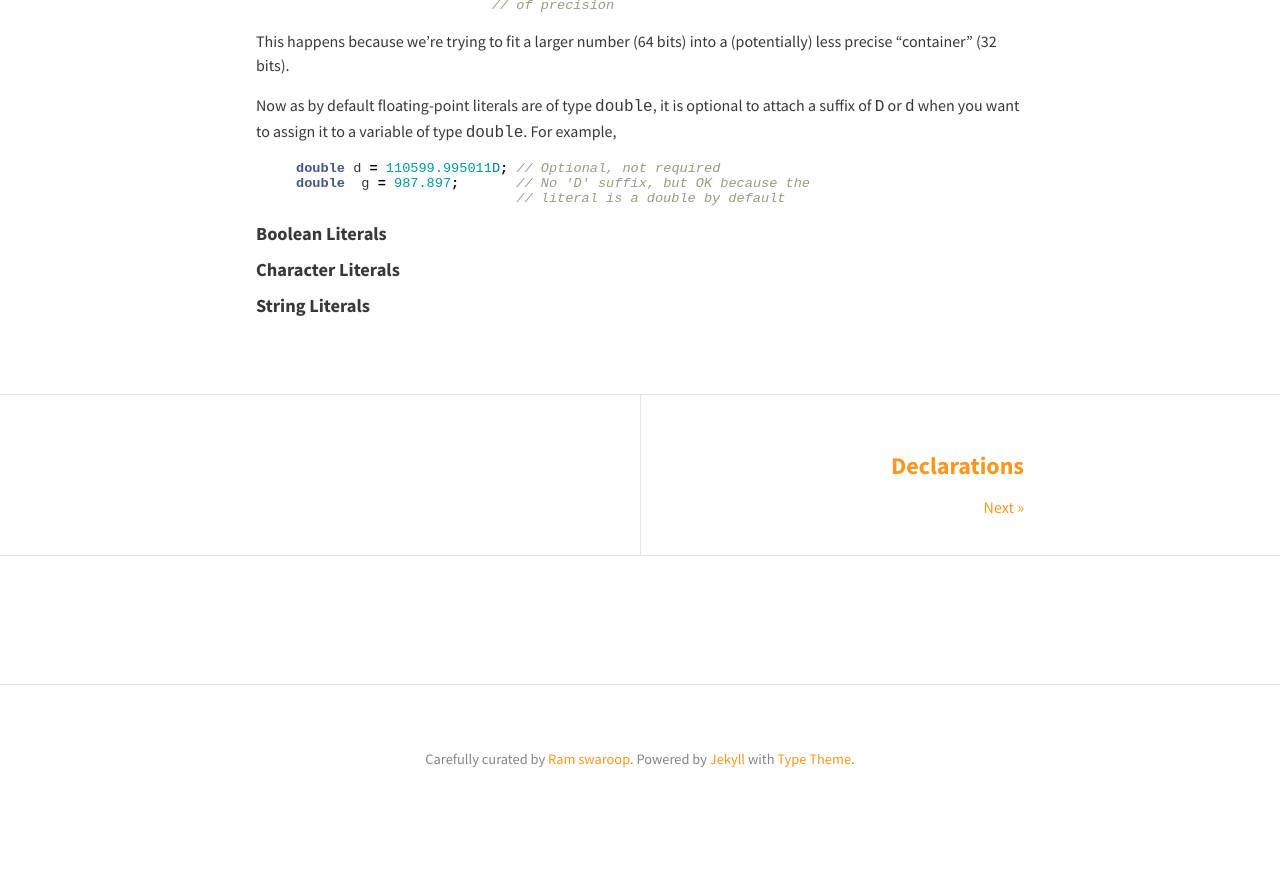
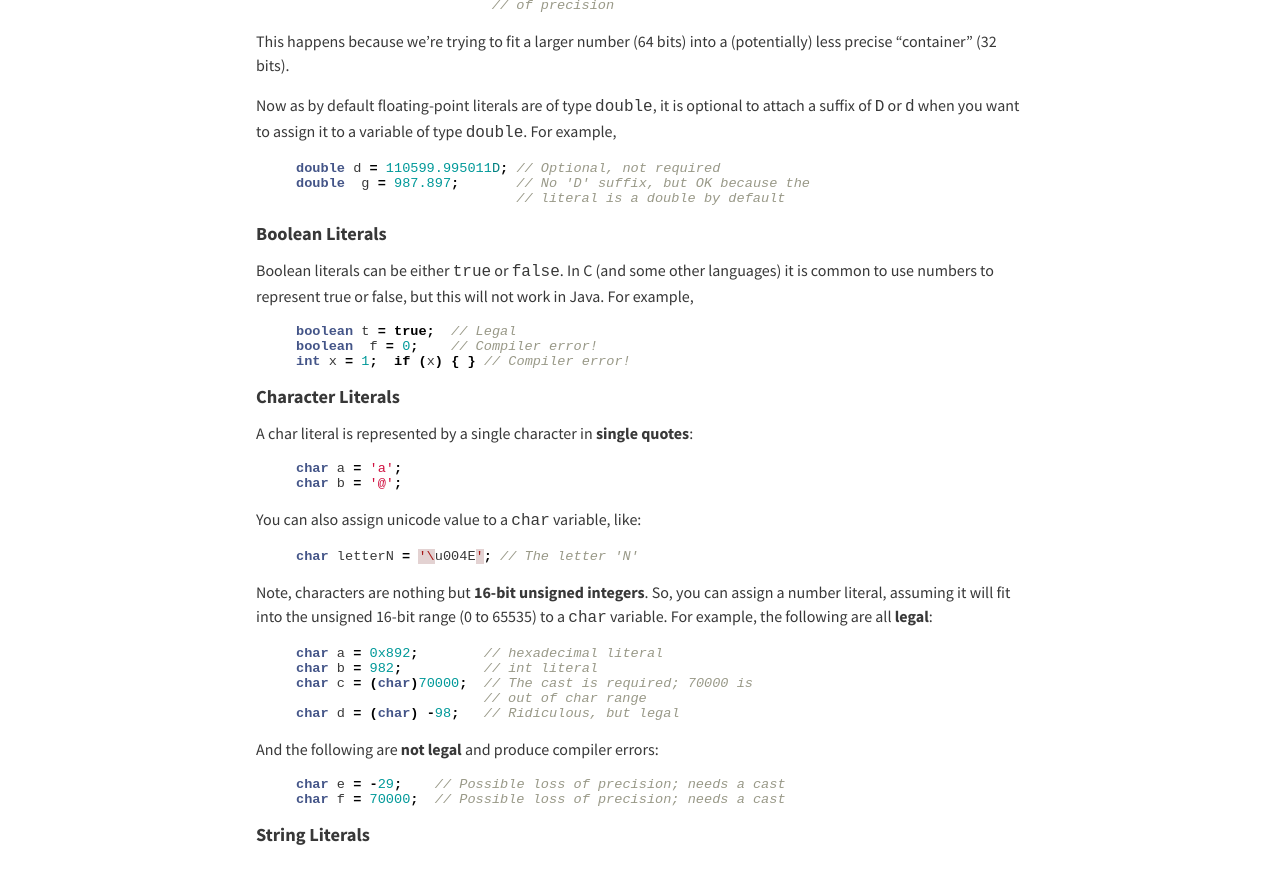
Before and after one commit to rampatra/JavaNotes, a Jekyll site: the page built from _posts/2015-05-14-variables-and-literals.md, in a window 1280 px wide and 900 px high, scrolled down 3153 px. Shown: the top 884 px of the window. Built offline with Jekyll 4.4.1, drawn with Linux system fonts in a browser that asks for light colours; nearby versions of some CDN libraries; comment, search, counter and statistics services are not loaded; before the commit the page ends 3988 px from its top, so only the background shows below that.

Commit message:
added content

```diff
--- a/_posts/2015-05-14-variables-and-literals.md
+++ b/_posts/2015-05-14-variables-and-literals.md
@@ -173,10 +173,46 @@ double  g = 987.897;       // No 'D' suffix, but OK because the
 
 #### Boolean Literals
 
+Boolean literals can be either `true` or `false`. In C (and some other languages) it is common to use numbers to
+represent true or false, but this will not work in Java. For example,
 
+{% highlight java %}
+boolean t = true;  // Legal
+boolean  f = 0;    // Compiler error!
+int x = 1;  if (x) { } // Compiler error!
+{% endhighlight %}
 
 #### Character Literals
 
+A char literal is represented by a single character in __single quotes__:
 
+{% highlight java %}
+char a = 'a';
+char b = '@';
+{% endhighlight %}
+
+You can also assign unicode value to a `char` variable, like:
+
+{% highlight java %}
+char letterN = '\u004E'; // The letter 'N'
+{% endhighlight %}
+
+Note, characters are nothing but __16-bit unsigned integers__. So, you can assign a number literal, assuming it will fit
+into the unsigned 16-bit range (0 to 65535) to a `char` variable. For example, the following are all __legal__:
+
+{% highlight java %}
+char a = 0x892;        // hexadecimal literal
+char b = 982;          // int literal
+char c = (char)70000;  // The cast is required; 70000 is
+                       // out of char range
+char d = (char) -98;   // Ridiculous, but legal
+{% endhighlight %}
+
+And the following are __not legal__ and produce compiler errors:
+
+{% highlight java %}
+char e = -29;    // Possible loss of precision; needs a cast
+char f = 70000;  // Possible loss of precision; needs a cast
+{% endhighlight %}
 
 #### String Literals
```
